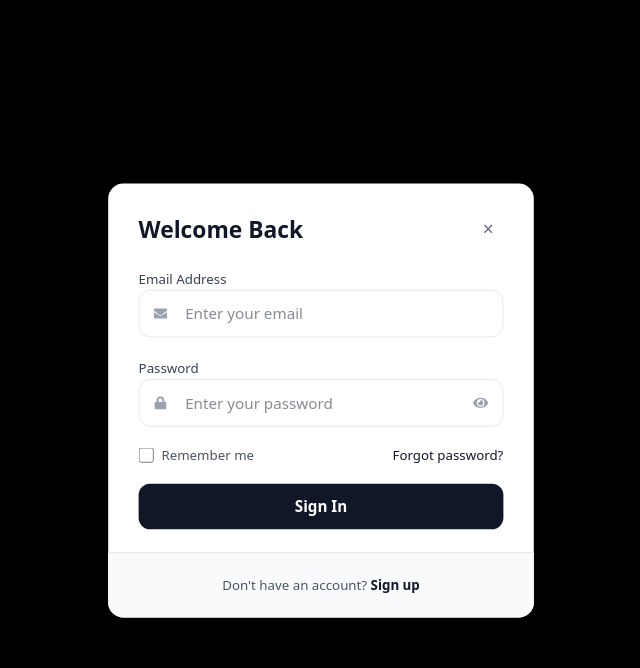
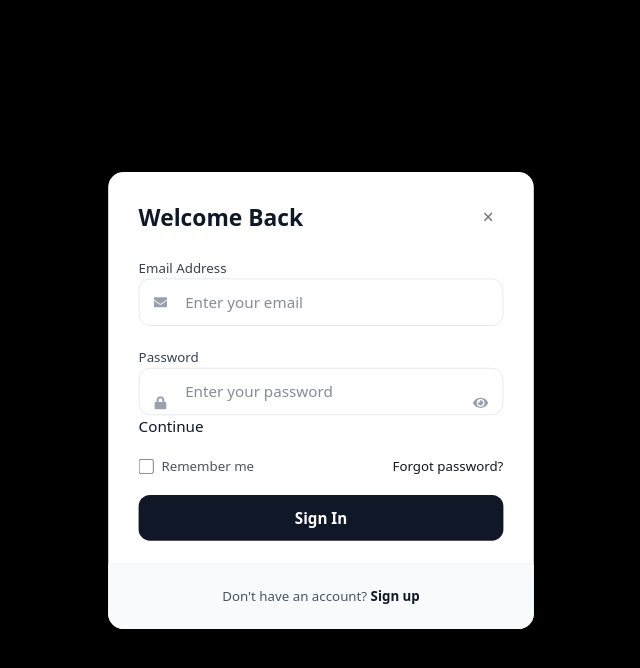
Before and after one commit to fran-897-uinx/CBT-Innovation, a React (Vite) app in the folder cbt-innovation/: page /auth in a window 1280 px wide. Both pictures are taken after a click on the button "Sign In". Shown: the top 668 px of the page, without its empty margins (319-959 px from the left). Built offline with nearby package versions, Linux system fonts and the light colour scheme.

Commit message:
Updated design

```diff
--- a/cbt-innovation/src/App/pages/AuthPage.jsx
+++ b/cbt-innovation/src/App/pages/AuthPage.jsx
@@ -11,25 +11,35 @@ import {
 } from "react-icons/fa";
 import Nav from "../../LandPage/Navigation/Nav";
 import Footer from "../../LandPage/Footer/Footer";
+import { useNavigate } from "react-router-dom";
 
 const AuthPage = () => {
   const [activeModal, setActiveModal] = useState(null); // 'login' or 'signup'
   const [showPassword, setShowPassword] = useState(false);
   const Role = ["Tutor", "Student", "School Representative", "Proctor"];
-  const [formData, setFormData] = useState({
-    email: "",
-    password: "",
-    fullName: "",
-    role: "",
-  });
 
   const AuthModal = ({ type }) => {
     const isLogin = type === "login";
+    const navigate = useNavigate();
+    const [loading, setLoading] = useState(false);
+    const [formData, setFormData] = useState({
+      email: "",
+      password: "",
+      fullName: "",
+      role: "",
+    });
 
     const handleSubmit = (e) => {
       e.preventDefault();
-      console.log(`${type} with:`, formData);
-      // Handle auth logic here
+      setLoading(true);
+
+      console.log(`${type} (demo) with:`, formData);
+
+      // DEMO redirect (simulate API call)
+      setTimeout(() => {
+        setLoading(false);
+        navigate("/app/dashboard");
+      }, 1000);
     };
 
     const handleInputChange = (e) => {
@@ -146,6 +156,9 @@ const AuthPage = () => {
                     className="absolute right-4 top-1/2 transform -translate-y-1/2 text-gray-400 hover:text-gray-600 transition-colors duration-200"
                   >
                     {showPassword ? <FaEyeSlash /> : <FaEye />}
+                  </button>
+                  <button disabled={loading}>
+                    {loading ? "Signing in..." : "Continue"}
                   </button>
                 </div>
               </div>
```
